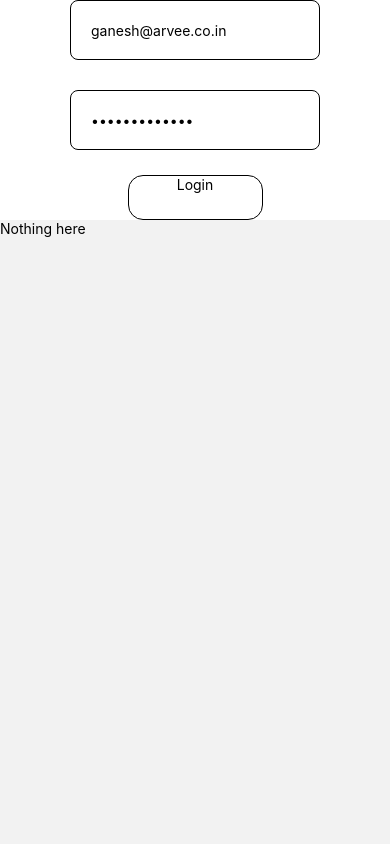
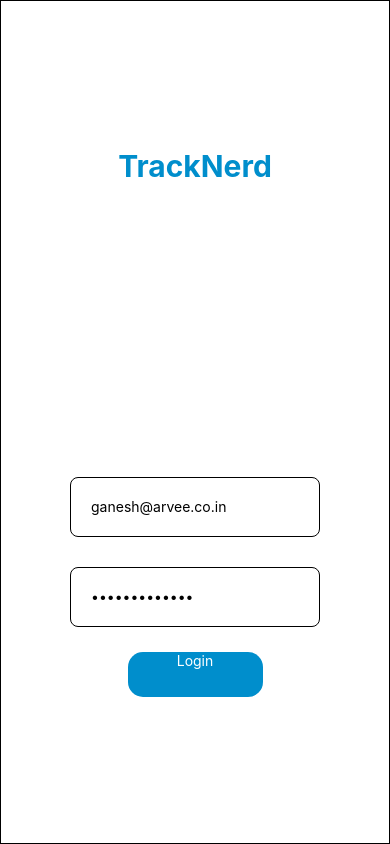
Before and after one commit to pragya-20/TrackVehicles, a React Native app: screen / in a window 390 px wide. Built offline with nearby package versions, Linux system fonts and the light colour scheme.

Commit message:
added logut and login UI

```diff
--- a/App.js
+++ b/App.js
@@ -35,9 +35,11 @@
   return (
     <GlobalLocationProvider>
       <NavigationContainer>
-        <Stack.Navigator screenOptions={{headerShown: false}}>
-          {token ? (
-            <>
+        <Stack.Navigator
+          screenOptions={{headerShown: false}}
+          initialRouteName={token ? 'Vehicles' : 'Login'}>
+          <Stack.Screen name="Login" component={Login} />
+
           <Stack.Screen
             name="Vehicles"
             component={Vehicles}
@@ -45,10 +47,6 @@
           />
           <Stack.Screen name="ViewMap" component={ViewMap} />
           <Stack.Screen name="GlobalMap" component={GlobalMap} />
-            </>
-          ) : (
-            <Stack.Screen name="Login" component={Login} />
-          )}
         </Stack.Navigator>
       </NavigationContainer>
     </GlobalLocationProvider>
--- a/components/VehicleCard.js
+++ b/components/VehicleCard.js
@@ -28,31 +28,68 @@
     <Pressable
       onPress={() => {
         navigateMapView();
-      }}>
+      }}
+      style={styles.container}>
       <View style={styles.cardContainer}>
-        <Text>{vehicleRegistrationNumber}</Text>
-        <Text>{vehicleParams?.latitude}</Text>
-        <Text>{vehicleParams?.longitude}</Text>
-        <Text>{vehicleParams?.timestamp}</Text>
-        <Text>{vehicleParams?.bearing}</Text>
-        <Text>{vehicleParams?.distance}</Text>
-        <Text>{vehicleParams?.speed}</Text>
+        <View style={{flexDirection: 'row', justifyContent: 'space-around'}}>
+          <Text style={styles.vehicleSpecsStyle}>Vehicle Number:</Text>
+          <Text style={styles.vehicleSpecsStyle}>
+            {vehicleRegistrationNumber}
+          </Text>
+        </View>
+        <View style={{flexDirection: 'row', justifyContent: 'space-around'}}>
+          <Text style={styles.vehicleSpecsStyle}>Current Latitude:</Text>
+          <Text style={styles.vehicleSpecsStyle}>
+            {vehicleParams?.latitude}
+          </Text>
+        </View>
+        <View style={{flexDirection: 'row', justifyContent: 'flex-start'}}>
+          <Text style={styles.vehicleSpecsStyle}>Current Longitude:</Text>
+          <Text style={styles.vehicleSpecsStyle}>
+            {vehicleParams?.longitude}
+          </Text>
+        </View>
+        <View style={{flexDirection: 'row', justifyContent: 'space-around'}}>
+          <Text style={styles.vehicleSpecsStyle}>Current Timestamp: </Text>
+          <Text style={styles.vehicleSpecsStyle}>
+            {vehicleParams?.timestamp}
+          </Text>
+        </View>
+        <View
+          style={{
+            flexDirection: 'row',
+            // justifyContent: 'space-around',
+            alignItems: 'flex-start',
+            borderWidth: 1,
+            width: '100%',
+          }}>
+          <Text style={styles.vehicleSpecsStyle}>Current Speed: </Text>
+          <Text style={styles.vehicleSpecsStyle}>{vehicleParams?.speed}</Text>
+        </View>
       </View>
     </Pressable>
   );
 };
 
 const styles = StyleSheet.create({
+  container: {width: '100%'},
   cardContainer: {
     height: 150,
-    width: 300,
-    backgroundColor: 'pink',
-    color: '#ffffff',
-    borderWidth: 1,
-    marginVertical: 20,
-    borderRadius: 40,
+    // width: 300,
+    backgroundColor: '#ADD8E6',
+
+    // borderWidth: 1,
+    marginVertical: 15,
+    marginHorizontal: 5,
+    borderRadius: 20,
     alignItems: 'center',
     justifyContent: 'center',
+  },
+  vehicleSpecsStyle: {
+    borderWidth: 1,
+    marginHorizontal: 30,
+    color: '#000000',
+    textAlign: 'center',
   },
 });
 
--- a/screens/Login.js
+++ b/screens/Login.js
@@ -1,16 +1,29 @@
 import AsyncStorage from '@react-native-async-storage/async-storage';
 import React, {useEffect, useState} from 'react';
-import {View, Text, TextInput, StyleSheet, Pressable} from 'react-native';
+import {
+  View,
+  Text,
+  TextInput,
+  StyleSheet,
+  Keyboard,
+  Pressable,
+} from 'react-native';
+import {TouchableWithoutFeedback} from 'react-native';
+
+const DismissKeyboard = ({children}) => (
+  <TouchableWithoutFeedback onPress={() => Keyboard.dismiss()}>
+    {children}
+  </TouchableWithoutFeedback>
+);
 
 const Login = ({navigation}) => {
-  // console.log(navigation);
   const [email, setEmail] = useState('ganesh@arvee.co.in');
   const [password, setPassword] = useState('tracknerd@123');
   const [responseFlag, setresponseFlag] = useState(false);
 
   const logIn = async () => {
     const loginAuth = {username: email, password};
-    // console.log('LoginAuth', loginAuth);
+
     try {
       const response = await fetch(
         'https://staging-api.tracknerd.io/v1/auth/login',
@@ -38,20 +51,22 @@
       console.log(error);
     }
   };
-  const getVehicles = async () => {
-    const response = fetch(
-      'https://staging-api.tracknerd.io/v1/vehicle-groups/vehicles',
-      {
-        method: 'GET',
-        headers: {},
-      },
-    );
-  };
-  if (responseFlag) {
-  }
+
   return (
+    <DismissKeyboard>
       <View style={styles.container}>
-      <View style={styles.loginContainer}>
+        <View>
+          <Text
+            style={{
+              color: '#008ECC',
+              fontSize: 30,
+              fontWeight: 'bold',
+            }}>
+            TrackNerd
+          </Text>
+        </View>
+
+        <View>
           <TextInput
             placeholder="Enter email"
             onChangeText={setEmail}
@@ -69,18 +84,20 @@
             <Text style={styles.loginTextStyle}>Login</Text>
           </Pressable>
         </View>
-      {responseFlag ? <Text>data</Text> : <Text>Nothing here</Text>}
       </View>
+    </DismissKeyboard>
   );
 };
 
 const styles = StyleSheet.create({
-  loginContainer: {
+  loginContainer: {},
+  container: {
+    flex: 1,
     backgroundColor: '#ffffff',
-    justifyContent: 'center',
+    justifyContent: 'space-around',
     alignItems: 'center',
+    borderWidth: 1,
   },
-  container: {flex: 1},
   inputEmailStyle: {
     borderWidth: 1,
     borderRadius: 8,
@@ -101,15 +118,15 @@
   loginTextStyle: {
     width: 135,
     height: 45,
-    borderWidth: 1,
+    // borderWidth: 1,
     borderRadius: 15,
     textAlign: 'center',
     textAlignVertical: 'center',
-    color: '#000000',
+    color: '#ffffff',
+    backgroundColor: '#008ECC',
   },
   loginBtnStyle: {
     marginTop: 25,
-    // borderWidth: 1,
     alignItems: 'center',
   },
 });
--- a/screens/Vehicles.js
+++ b/screens/Vehicles.js
@@ -1,3 +1,4 @@
+import AsyncStorage from '@react-native-async-storage/async-storage';
 import React, {useEffect, useState, useContext} from 'react';
 import {
   View,
@@ -54,34 +55,56 @@
   };
   useEffect(() => {
     getData();
-    setVal1(val1 + 1);
   }, []);
+
   const goToMap = () => {
     nav.navigate('GlobalMap');
   };
 
+  const removeItemValue = async () => {
+    try {
+      await AsyncStorage.removeItem('@token');
+      return true;
+    } catch (e) {
+      return e;
+      console.log(e);
+    }
+  };
+  const logOut = () => {
+    AsyncStorage.removeItem('@token');
+    navigation.reset({
+      index: 0,
+      routes: [{name: 'Login'}],
+    });
+  };
   return (
-    <>
+    <View style={{flex: 1, backgroundColor: '#ffffff', borderBottomRadius: 10}}>
       <View>
         <View style={styles.headerStyle}>
           <Text style={styles.titleStyle}>TrackNerd</Text>
-
-          <Pressable onPress={goToMap}>
+          <Pressable>
             <Image
-              style={{height: 40, width: 40}}
+              style={styles.mapImageStyle}
               source={require('../assets/map.png')}
             />
           </Pressable>
+          <Pressable onPress={logOut}>
+            <Image
+              style={styles.mapImageStyle}
+              source={require('../assets/logout.png')}
+            />
+          </Pressable>
         </View>
+        <View style={{marginHorizontal: 20}}>
           <TextInput
-          style={styles.input}
+            style={styles.searchInputStyle}
             placeholder="Search"
             placeholderTextColor="#000000"
             onChangeText={val => {
               setSearchTerm(val);
             }}
           />
-        <Text>{val1}</Text>
+        </View>
       </View>
       <KeyboardAwareScrollView
         style={styles.scrollStyle}
@@ -100,37 +123,45 @@
             return <VehicleCard key={i} x={item} nav={navigation} />; //Passing navigation prop of screen to it's child
           })}
       </KeyboardAwareScrollView>
-    </>
+    </View>
   );
 };
 
 const styles = StyleSheet.create({
-  input: {
-    borderRadius: 30,
-    width: 187,
+  searchInputStyle: {
+    borderRadius: 10,
+    // borderWidth: 1,
+    width: '100%',
     color: 'gray',
     backgroundColor: '#EFEEEE',
-    marginLeft: 16,
+    marginHorizontal: 80,
     marginVertical: 20,
     paddingHorizontal: 20,
-    borderWidth: 1,
+    // borderWidth: 1,
+    borderColor: 'gray',
     alignSelf: 'center',
+    height: 40,
   },
   titleStyle: {
-    paddingHorizontal: 10,
+    marginTop: 15,
+    paddingHorizontal: 30,
     color: '#ffffff',
     fontSize: 25,
-    borderWidth: 1,
   },
   headerStyle: {
     flexDirection: 'row',
     height: 60,
     alignItems: 'flex-start',
-    justifyContent: 'center',
+    justifyContent: 'space-between',
     backgroundColor: '#008ECC',
   },
+  mapImageStyle: {height: 40, width: 40, marginRight: 20, marginTop: 10},
   scrollStyle: {
     flex: 1,
+    // borderWidth: 1,
+    borderTopLeftRadius: 20,
+    borderTopRightRadius: 20,
+    marginHorizontal: 15,
   },
   contentStyle: {justifyContent: 'center', alignItems: 'center'},
 });
```
Also changed, not shown: context/LocationContext.js (+0 -24 lines), assets/logout.png (added), 1 other file (tests, documents, lock files or other folders). Lines whose indentation alone changed are shown as unchanged.
